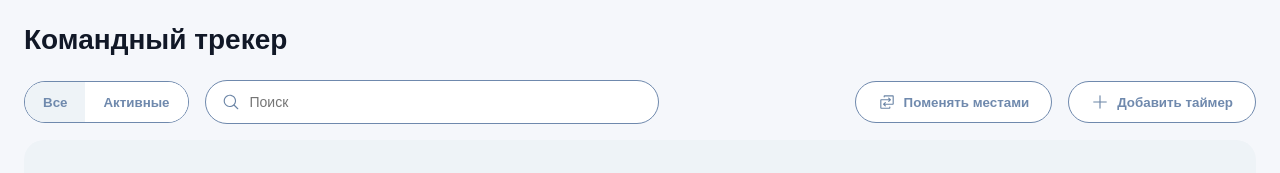
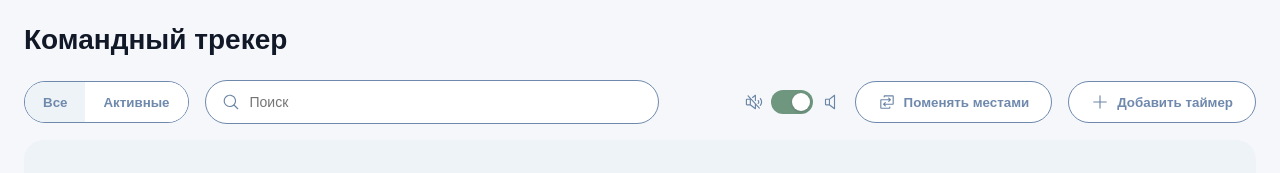
Before and after one commit to pandonyannyan/timer-app, a Vue app in the folder frontend/: page / in a window 1280 px wide. Shown: the top 173 px of the page. Built offline with nearby package versions, Linux system fonts and the light colour scheme.

Commit message:
Add global sound toggle

```diff
--- a/frontend/src/components/timers/TimerRow.vue
+++ b/frontend/src/components/timers/TimerRow.vue
@@ -2,7 +2,11 @@
 import { computed, ref, watch } from 'vue'
 import type { Timer, TimerFormPayload } from '../../types/timer'
 import { addCompletedTimer } from '../../utils/completedTimers'
-import { isSoundEnabled, toggleTimerSound } from '../../utils/soundSettings'
+import {
+  globalSoundEnabled,
+  isSoundEnabled,
+  toggleTimerSound,
+} from '../../utils/soundSettings'
 import { useTimerView } from '../../composables/useTimerView'
 import { usePermissions } from '../../composables/usePermissions'
 import beepSound from '../../assets/sounds/beep.mp3'
@@ -45,16 +49,52 @@ const audio = new Audio(beepSound)
 const hasPlayedSound = ref(false)
 const soundEnabled = ref(isSoundEnabled(props.timer.id))
 
-watch(viewStatus, (newStatus) => {
-  if (newStatus === 'signal' && soundEnabled.value && !hasPlayedSound.value) {
-    audio.currentTime = 0
+const effectiveSoundEnabled = computed(() => {
+  return globalSoundEnabled.value && soundEnabled.value
+})
 
-    audio.play().catch(() => {
-      // Браузер может заблокировать звук, если пользователь ещё не кликал по странице
-    })
+const soundButtonTitle = computed(() => {
+  if (props.isReorderMode) return 'Сначала сохраните порядок'
 
-    hasPlayedSound.value = true
+  if (!globalSoundEnabled.value) {
+    return soundEnabled.value
+      ? 'Общий звук выключен. Звук этого таймера включён'
+      : 'Общий звук выключен. Звук этого таймера выключен'
   }
+
+  return soundEnabled.value ? 'Выключить звук' : 'Включить звук'
+})
+
+function stopAudio() {
+  audio.pause()
+  audio.currentTime = 0
+}
+
+function playSignalSound() {
+  if (viewStatus.value !== 'signal') return
+  if (!effectiveSoundEnabled.value) return
+  if (hasPlayedSound.value) return
+
+  audio.currentTime = 0
+
+  audio.play().catch(() => {
+    // Браузер может заблокировать звук, если пользователь ещё не кликал по странице
+  })
+
+  hasPlayedSound.value = true
+}
+
+watch(viewStatus, () => {
+  playSignalSound()
+})
+
+watch(effectiveSoundEnabled, (enabled) => {
+  if (!enabled) {
+    stopAudio()
+    return
+  }
+
+  playSignalSound()
 })
 
 const canStop = computed(() => viewStatus.value === 'active')
@@ -103,8 +143,7 @@ function formatTime(sec: number) {
 function completeTimer() {
   if (props.isReorderMode) return
 
-  audio.pause()
-  audio.currentTime = 0
+  stopAudio()
 
   addCompletedTimer(props.timer.id)
 }
@@ -115,8 +154,7 @@ function toggleSound() {
   soundEnabled.value = toggleTimerSound(props.timer.id)
 
   if (!soundEnabled.value) {
-    audio.pause()
-    audio.currentTime = 0
+    stopAudio()
   }
 }
 
@@ -130,8 +168,7 @@ function handleRestart(timeShiftSeconds: number) {
   timersStore.restartTimer(props.timer.id, timeShiftSeconds)
 
   hasPlayedSound.value = false
-  audio.pause()
-  audio.currentTime = 0
+  stopAudio()
 
   showRestartModal.value = false
 }
@@ -141,8 +178,7 @@ function stopTimer() {
 
   timersStore.stopTimer(props.timer.id)
 
-  audio.pause()
-  audio.currentTime = 0
+  stopAudio()
 }
 
 function openEditModal() {
@@ -166,8 +202,7 @@ function openDeleteModal() {
 }
 
 function handleDeleteTimer() {
-  audio.pause()
-  audio.currentTime = 0
+  stopAudio()
 
   timersStore.deleteTimer(props.timer.id)
 
@@ -253,7 +288,7 @@ function handleDeleteTimer() {
 
         <IconButton
           :disabled="isReorderMode"
-          :title="isReorderMode ? 'Сначала сохраните порядок' : soundEnabled ? 'Выключить звук' : 'Включить звук'"
+          :title="soundButtonTitle"
           @click="toggleSound"
         >
           <img
--- a/frontend/src/components/timers/TimersToolbar.vue
+++ b/frontend/src/components/timers/TimersToolbar.vue
@@ -35,6 +35,32 @@
     </div>
 
     <div class="toolbar-right">
+      <div class="global-sound" :title="globalSoundButtonTitle">
+        <img
+          class="global-sound-icon"
+          :src="volumeOffIcon"
+          alt="sound off"
+        />
+
+        <button
+          :class="['sound-toggle', { active: globalSoundEnabled }]"
+          type="button"
+          :aria-pressed="globalSoundEnabled"
+          :title="globalSoundButtonTitle"
+          @click="toggleGlobalSound"
+        >
+          <span class="sound-toggle-track">
+            <span class="sound-toggle-thumb" />
+          </span>
+        </button>
+
+        <img
+          class="global-sound-icon"
+          :src="volumeOnIcon"
+          alt="sound on"
+        />
+      </div>
+
       <button
         class="secondary-btn with-icon"
         type="button"
@@ -71,10 +97,16 @@ import { computed, ref } from 'vue'
 import searchIcon from '../../assets/icons/search.svg'
 import swapIcon from '../../assets/icons/swap.svg'
 import addIcon from '../../assets/icons/add.svg'
+import volumeOnIcon from '../../assets/icons/volume-on.svg'
+import volumeOffIcon from '../../assets/icons/volume-off.svg'
 import AddTimerModal from './AddTimerModal.vue'
 import { useTimersStore } from '../../stores/timers'
 import { usePermissions } from '../../composables/usePermissions'
 import type { TimerFormPayload } from '../../types/timer'
+import {
+  globalSoundEnabled,
+  toggleGlobalSound,
+} from '../../utils/soundSettings'
 
 const props = defineProps<{
   searchQuery: string
@@ -105,6 +137,12 @@ const addButtonTitle = computed(() => {
   if (props.isReorderMode) return 'Сначала сохраните порядок'
 
   return 'Добавить таймер'
+})
+
+const globalSoundButtonTitle = computed(() => {
+  return globalSoundEnabled.value
+    ? 'Выключить звук для всех таймеров'
+    : 'Включить звук для всех таймеров'
 })
 
 function openAddTimerModal() {
@@ -228,6 +266,76 @@ function handleCreateTimer(payload: TimerFormPayload) {
   cursor: not-allowed;
 }
 
+.global-sound {
+  display: inline-flex;
+  align-items: center;
+  gap: 8px;
+
+  height: 42px;
+  color: #6f89ad;
+}
+
+.global-sound-icon {
+  width: 18px;
+  height: 18px;
+  display: block;
+}
+
+.sound-toggle {
+  display: inline-flex;
+  align-items: center;
+
+  padding: 0;
+  border: none;
+  background: transparent;
+
+  cursor: pointer;
+}
+
+.sound-toggle-track {
+  position: relative;
+
+  width: 42px;
+  height: 24px;
+
+  border-radius: 999px;
+  background: #d8e1ec;
+
+  transition: background 0.15s ease;
+}
+
+.sound-toggle-thumb {
+  position: absolute;
+  top: 3px;
+  left: 3px;
+
+  width: 18px;
+  height: 18px;
+
+  border-radius: 50%;
+  background: #ffffff;
+
+  box-shadow: 0 1px 3px rgba(15, 23, 42, 0.18);
+
+  transition: transform 0.15s ease;
+}
+
+.sound-toggle.active .sound-toggle-track {
+  background: #6f967f;
+}
+
+.sound-toggle.active .sound-toggle-thumb {
+  transform: translateX(18px);
+}
+
+.sound-toggle:hover .sound-toggle-track {
+  background: #c8d4e0;
+}
+
+.sound-toggle.active:hover .sound-toggle-track {
+  background: #5f8a72;
+}
+
 .secondary-btn,
 .primary-btn {
   height: 42px;
--- a/frontend/src/utils/soundSettings.ts
+++ b/frontend/src/utils/soundSettings.ts
@@ -1,23 +1,63 @@
-const KEY = 'timer_sound_disabled_ids'
+import { ref } from 'vue'
+
+const TIMER_SOUND_DISABLED_IDS_KEY = 'timer_sound_disabled_ids'
+const GLOBAL_SOUND_ENABLED_KEY = 'timer_global_sound_enabled'
+
+function loadSoundDisabledTimers(): string[] {
+  const raw = localStorage.getItem(TIMER_SOUND_DISABLED_IDS_KEY)
+
+  if (!raw) return []
+
+  try {
+    const parsed = JSON.parse(raw)
+
+    return Array.isArray(parsed) ? parsed : []
+  } catch {
+    return []
+  }
+}
+
+function loadGlobalSoundEnabled(): boolean {
+  const raw = localStorage.getItem(GLOBAL_SOUND_ENABLED_KEY)
+
+  if (raw === null) return true
+
+  return raw === 'true'
+}
+
+export const globalSoundEnabled = ref(loadGlobalSoundEnabled())
+export const soundDisabledTimerIds = ref<string[]>(loadSoundDisabledTimers())
 
 export function getSoundDisabledTimers(): string[] {
-  const raw = localStorage.getItem(KEY)
-  return raw ? JSON.parse(raw) : []
+  return soundDisabledTimerIds.value
 }
 
 export function isSoundEnabled(timerId: string): boolean {
-  return !getSoundDisabledTimers().includes(timerId)
+  return !soundDisabledTimerIds.value.includes(timerId)
+}
+
+export function setGlobalSoundEnabled(enabled: boolean) {
+  globalSoundEnabled.value = enabled
+  localStorage.setItem(GLOBAL_SOUND_ENABLED_KEY, String(enabled))
+}
+
+export function toggleGlobalSound(): boolean {
+  const nextValue = !globalSoundEnabled.value
+
+  setGlobalSoundEnabled(nextValue)
+
+  return nextValue
 }
 
 export function toggleTimerSound(timerId: string): boolean {
-  const disabledIds = getSoundDisabledTimers()
-  const isDisabled = disabledIds.includes(timerId)
+  const isDisabled = soundDisabledTimerIds.value.includes(timerId)
 
   const nextDisabledIds = isDisabled
-    ? disabledIds.filter(id => id !== timerId)
-    : [...disabledIds, timerId]
+    ? soundDisabledTimerIds.value.filter(id => id !== timerId)
+    : [...soundDisabledTimerIds.value, timerId]
 
-  localStorage.setItem(KEY, JSON.stringify(nextDisabledIds))
+  soundDisabledTimerIds.value = nextDisabledIds
+  localStorage.setItem(TIMER_SOUND_DISABLED_IDS_KEY, JSON.stringify(nextDisabledIds))
 
   return isDisabled
 }
```
Also changed, not shown: 3 other files (tests, documents, lock files or other folders).
